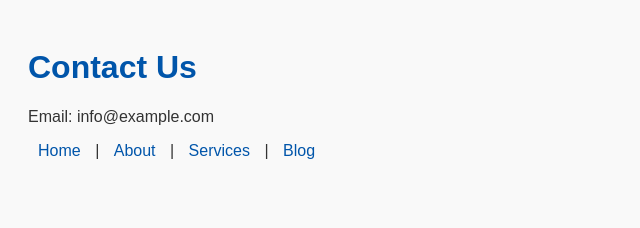
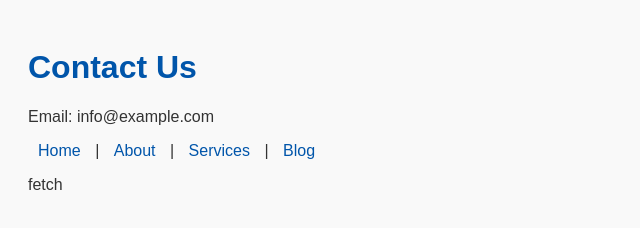
Before and after one commit to Karingu-Abhigna/new, a plain HTML site: page contact.html in a window 1280 px wide. Shown: the full height of the page, 0-640 px from the left. Drawn offline with Linux system fonts and the light colour scheme.

Commit message:
Update contact.html

```diff
--- a/contact.html
+++ b/contact.html
@@ -12,6 +12,7 @@
     <a href="about.html">About</a> |
     <a href="services.html">Services</a> |
     <a href="blog.html">Blog</a>
+    <p>fetch </p>
   </nav>
 </body>
 </html>
```
